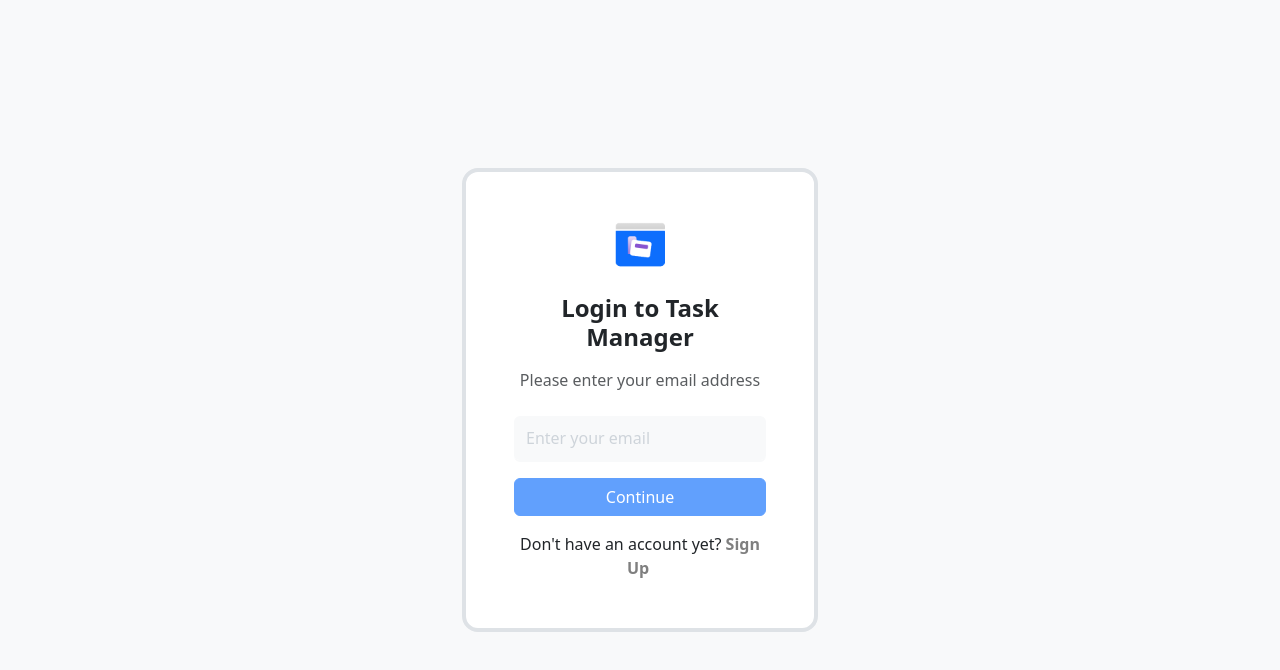
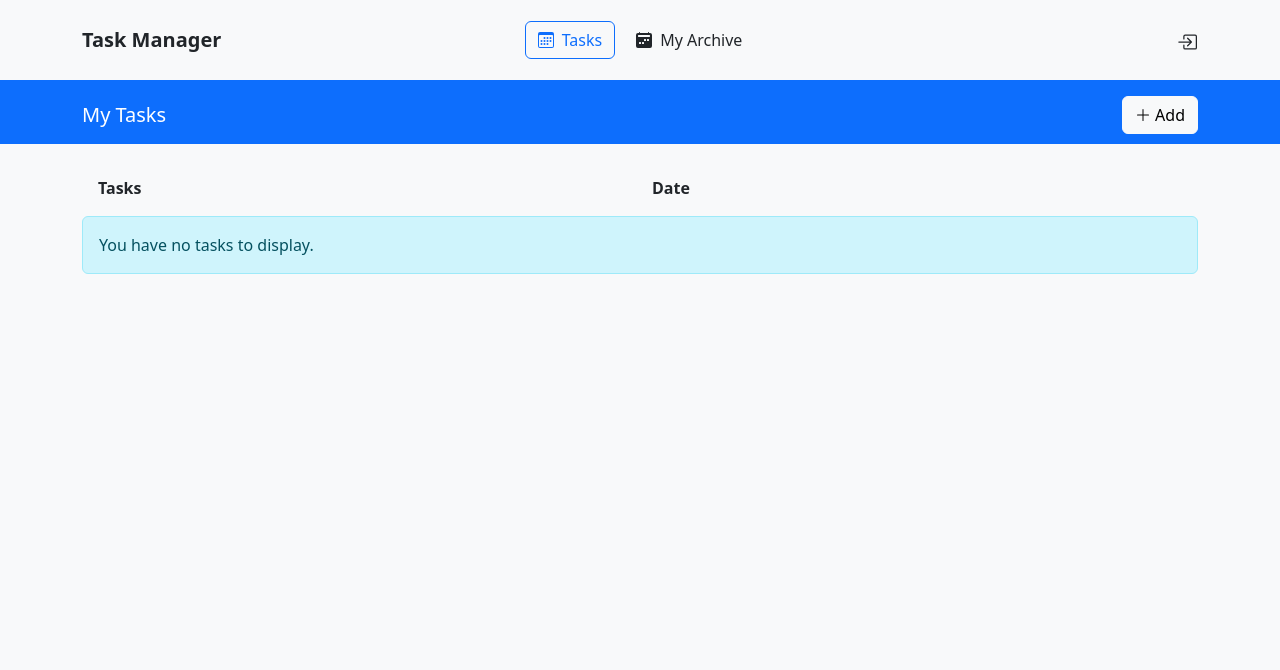
Before and after one commit to k-fateme66/taskManager, a React (Vite) app: page /tasks in a window 1280 px wide. Before the commit this address led to /login. Shown: the top 670 px of the page. Built offline with nearby package versions, Linux system fonts and the light colour scheme.

Commit message:
Fix bug page 404

```diff
--- a/src/App.jsx
+++ b/src/App.jsx
@@ -13,17 +13,15 @@ function App() {
   return (
     <Provider store={store}>
       <Routes>
-        <Route element={<PrivateRoutes />}>
-          <Route element={<Layout />}>
-            <Route path="/" element={<Navigate to="/tasks" />} />
-            <Route path="/tasks" element={<Tasks />} />
-            <Route path="/archives" element={<Archive />} />
-            <Route path="/profile" element={<Profile />} />
-          </Route>
+        <Route element={<Layout />}>
+          <Route path="/" element={<Navigate to="/tasks" />} />
+          <Route path="/tasks" element={<Tasks />} />
+          <Route path="/archives" element={<Archive />} />
+          <Route path="/profile" element={<Profile />} />
         </Route>
         <Route path="/login" element={<Registration />} />
         <Route path="/signup" element={<Registration />} />
-        <Route path="/*" element={<Navigate to="/" />} />
+        <Route path="/*" element={<Navigate to="/tasks" />} />
       </Routes>
     </Provider>
   );
```
